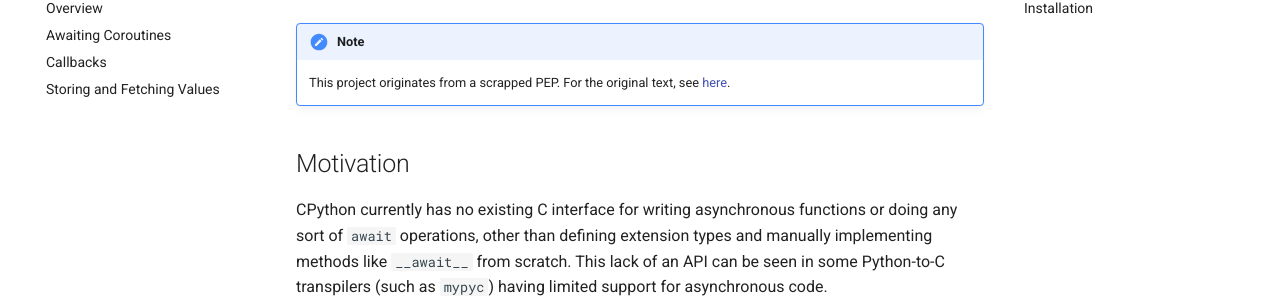
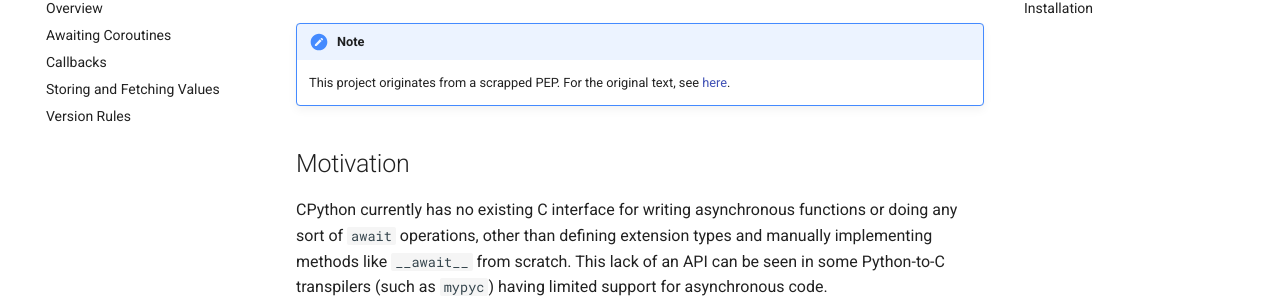
Before and after one commit to ZeroIntensity/pyawaitable, an MkDocs documentation site: the page built from docs/index.md, in a window 1280 px wide. Shown: the part 157-457 px from the top of the page. Built offline with MkDocs 1.6.1 and Material for MkDocs 9.7.7, drawn with Linux system fonts in a browser that asks for light colours; comment, search, counter and statistics services are not loaded.

Commit message:
Update mkdocs.yml

```diff
--- a/mkdocs.yml
+++ b/mkdocs.yml
@@ -9,6 +9,7 @@ nav:
     - Awaiting Coroutines: adding_coros.md
     - Callbacks: callbacks.md
     - Storing and Fetching Values: storing_and_fetching.md
+    - Version Rules: version_rules.md
 
 theme:
     name: material
```
